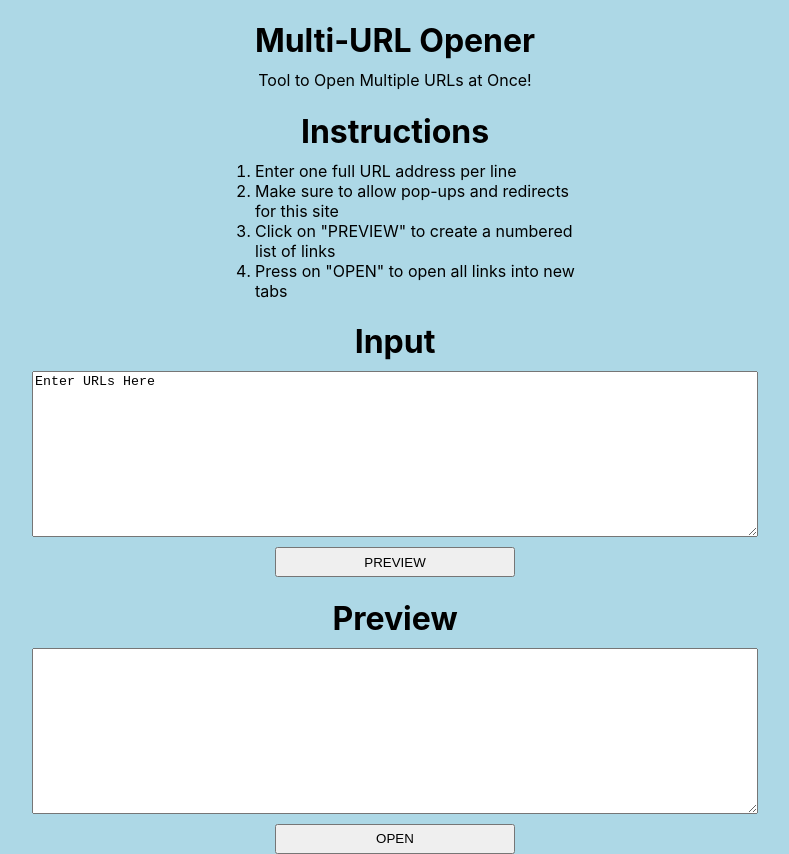
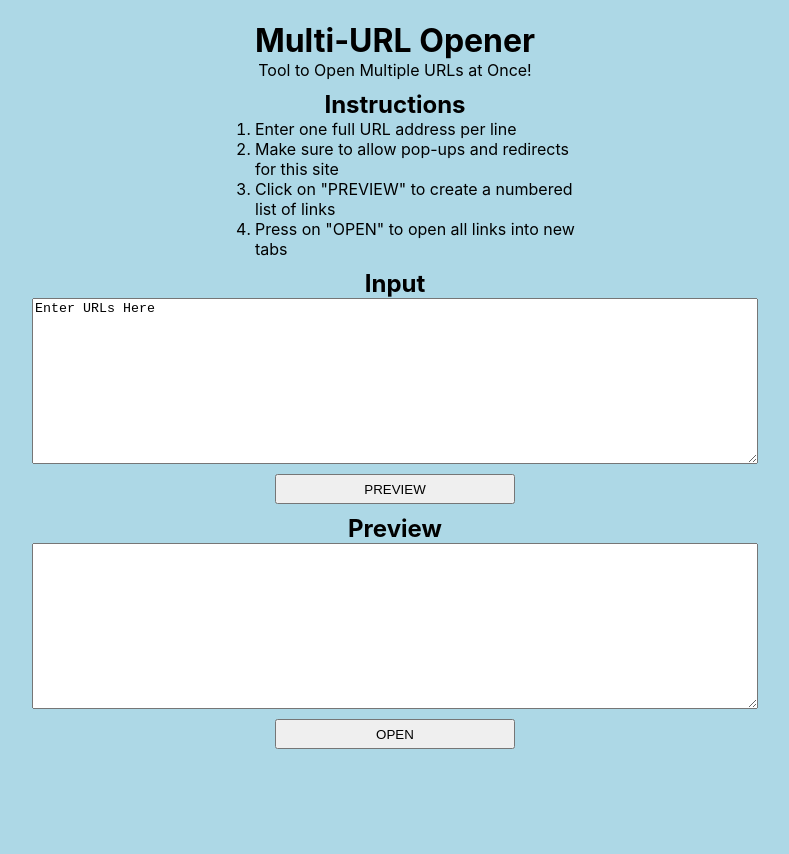
Before and after one commit to hung-dinh-nguyen/multi-url-opener, a React (Create React App) app: page / in a window 1280 px wide. Shown: the whole page, without its empty margins (245-1034 px from the left). After the commit the page ends 800 px from the top, so only its background shows below. Built offline with nearby package versions, Linux system fonts and the light colour scheme.

Commit message:
Updated formatting to fit in 1 page
Hopefully. Formatting really depends on the user's zoom

```diff
--- a/src/App.css
+++ b/src/App.css
@@ -61,14 +61,15 @@ li {
 
 
 h1 {
-  margin-bottom: 10px;
+  margin-bottom: auto;
 }
 
 h2 {
-  margin-top: 0px;
-  margin-bottom: 0px;
+  margin-top: 10px;
+  margin-bottom: 0px;;
 }
 
 p {
   margin-top: 0px;
+  margin-bottom: 0px;
 }
--- a/src/App.js
+++ b/src/App.js
@@ -75,7 +75,7 @@ class App extends React.Component{
           <h1>Multi-URL Opener</h1>
             <p>Tool to Open Multiple URLs at Once!</p>
           <div className="instructions">
-            <h1>Instructions</h1>
+            <h2>Instructions</h2>
               <ol>
                 <li>Enter one full URL address per line</li>
                 <li>Make sure to allow pop-ups and redirects for this site</li>
--- a/src/components/previewer/previewer.js
+++ b/src/components/previewer/previewer.js
@@ -4,7 +4,7 @@ import './previewer.css'
 const Previewer = (props) => {
     return (
         <div className='preview-div'>
-            <h1>Preview</h1>
+            <h2>Preview</h2>
             <textarea
                 id='preview-text'
                 class='preview-text'
--- a/src/components/url-parser/url-parser.js
+++ b/src/components/url-parser/url-parser.js
@@ -4,7 +4,7 @@ import './url-parser.css'
 const UrlParser = (props) => {
     return (
         <div className='input-div'>
-            <h1>Input</h1>
+            <h2>Input</h2>
             <textarea
                 id='input-text'
                 className='input-text'
```
